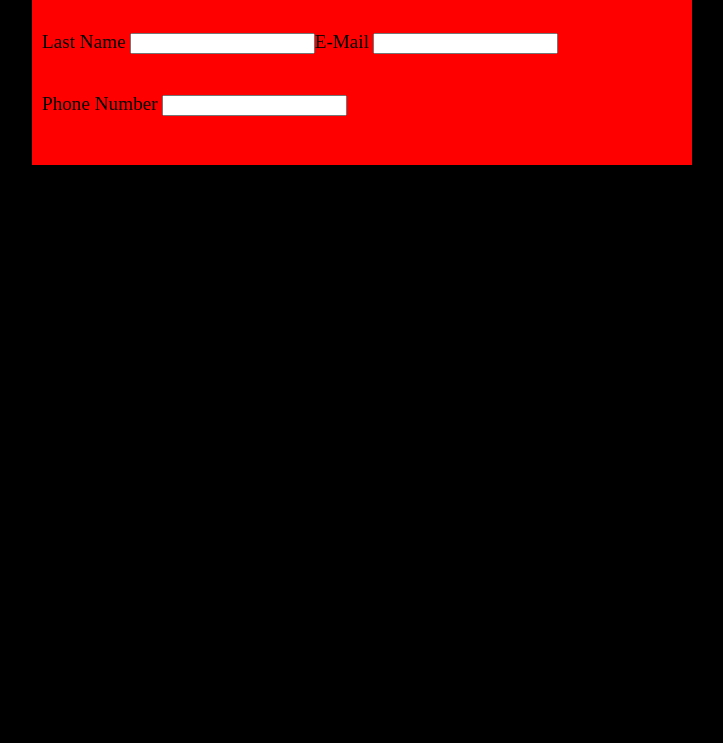
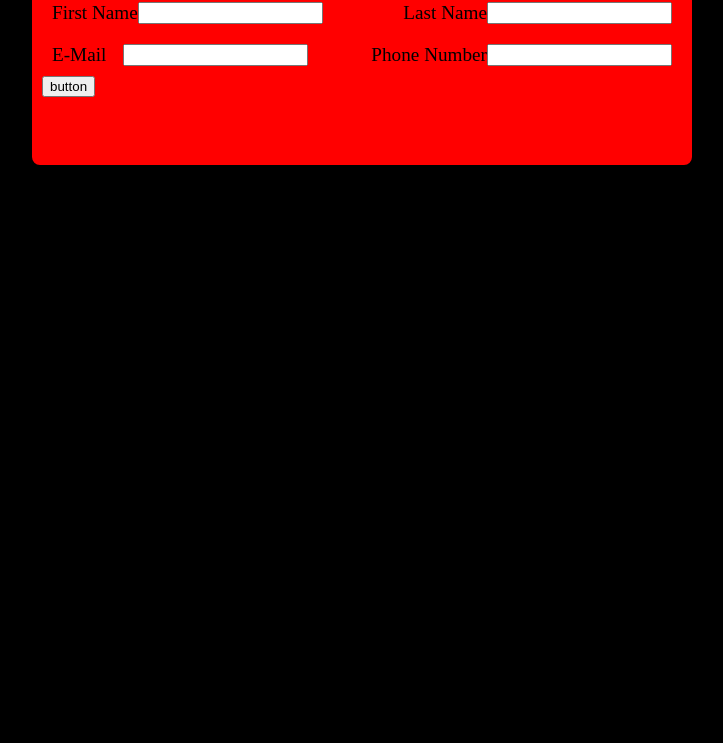
Before and after one commit to tylergreason/formPractice, a plain HTML site: page index.html in a window 1280 px wide. Shown: the part 57-800 px from the top of the page, without its empty margins (278-1001 px from the left). Drawn offline with Linux system fonts and the light colour scheme.

Commit message:
Ordered elements with flexbox - going to revisit this project after reviewing requirements with cocontributor

```diff
--- a/index.html
+++ b/index.html
@@ -9,10 +9,14 @@
 <body>
 
 
+    <div id="contact__container">
 
-        <form action="pageToSubmitTo/" method="POST" id="contact">
-            <div class="title">Client Information</div>
-            <br>
+        <div class="title">Client Information</div>
+        <form
+            action=""
+            method="POST"
+            id="contact"
+        >
             <span>
                 <label for="contact__firstName">First Name</label>
                 <input type="text" id="contact__firstName" name="firstName">
@@ -32,7 +36,9 @@
                 <input type="text" id="contact__phoneNumber" name="phoneNumber">
             </span>
 
+            <button>button</button>
         </form>
+    </div>
 
     <script src="index.js"></script>
 </body>
--- a/style.scss
+++ b/style.scss
@@ -1,26 +1,37 @@
 body {
     margin: 0px;
     background-color: rgb(0, 0, 0);
+    height: 100vh;
 }
 
-form#contact {
+#contact__container {
     background-color: red;
     border: 2px solid black;
-    border-radius: 2px;
+    border-radius: 10px;
     width: 50%;
     min-height: 200px;
     padding: 10px;
     margin: auto;
     vertical-align: middle;
-    display: flex;
-    flex-flow: row wrap;
+    form {
+        display: flex;
+        flex-flow: row wrap;
+        justify-content: space-between;
+    }
 
-
+    span {
+        display: flex;
+        flex-flow: row;
+        justify-content: space-between;
+        min-width: 40%;
+        margin: 10px;
+    }
     label {
         font-size: 1.2rem;
     }
 
     .title {
         font-size: 2rem;
+        text-align: center;
     }
 }
```
Also changed, not shown: style.css, 1 other file.
